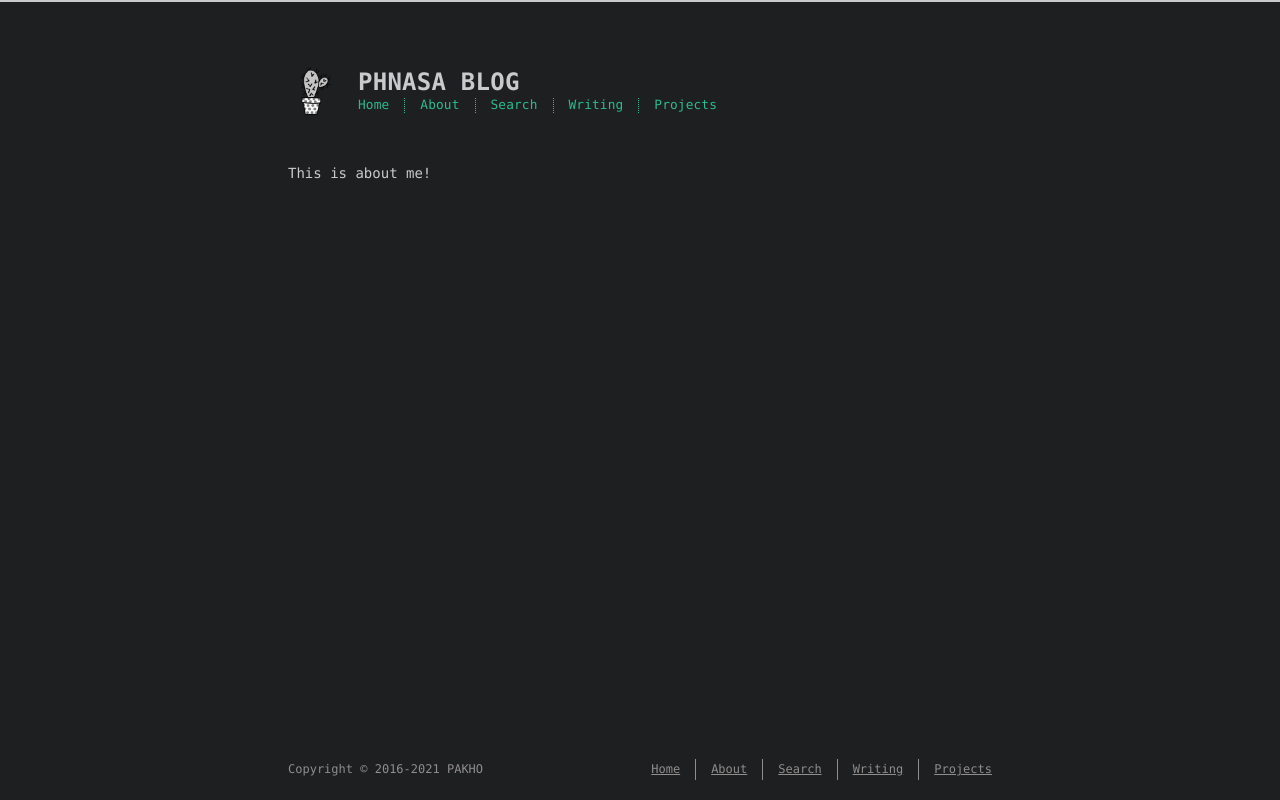
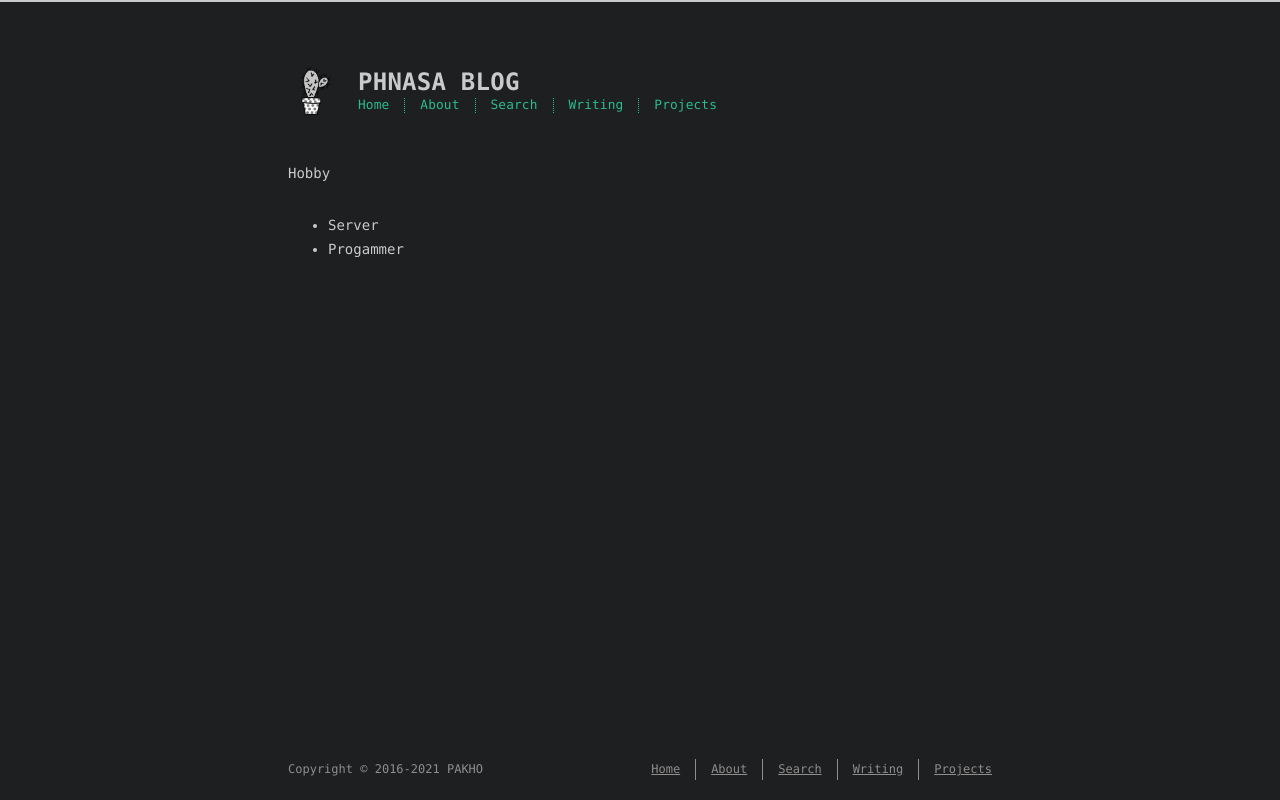
Before and after one commit to cphpi/callnmovex.github.io, a plain HTML site: page about/index.html in a window 1280 px wide. Drawn offline with nearby package versions, Linux system fonts and the light colour scheme.

Commit message:
Site updated: 2021-11-09 11:40:56

```diff
--- a/about/index.html
+++ b/about/index.html
@@ -6,15 +6,15 @@
     <meta http-equiv="X-UA-Compatible" content="IE=edge">
     <meta name="HandheldFriendly" content="True">
     <meta name="viewport" content="width=device-width, initial-scale=1, maximum-scale=5" />
-    <meta name="description" content="This is about me!">
+    <meta name="description" content="Hobby  Server Progammer">
 <meta property="og:type" content="website">
 <meta property="og:title" content="About">
 <meta property="og:url" content="https://cphpi.github.io/about/index.html">
 <meta property="og:site_name" content="PHNASA BLOG">
-<meta property="og:description" content="This is about me!">
+<meta property="og:description" content="Hobby  Server Progammer">
 <meta property="og:locale" content="en_US">
 <meta property="article:published_time" content="2021-11-07T15:30:42.000Z">
-<meta property="article:modified_time" content="2021-11-08T09:09:14.436Z">
+<meta property="article:modified_time" content="2021-11-09T03:39:12.440Z">
 <meta property="article:author" content="PAKHO">
 <meta name="twitter:card" content="summary">
 
@@ -91,7 +91,11 @@
 
   <div class="content" itemprop="articleBody">
 
-          <p>This is about me!</p>
+          <p>Hobby</p>
+<ul>
+<li>Server</li>
+<li>Progammer</li>
+</ul>
 
 
   </div>
```
Also changed, not shown: search/index.html (+4 -2 lines).
